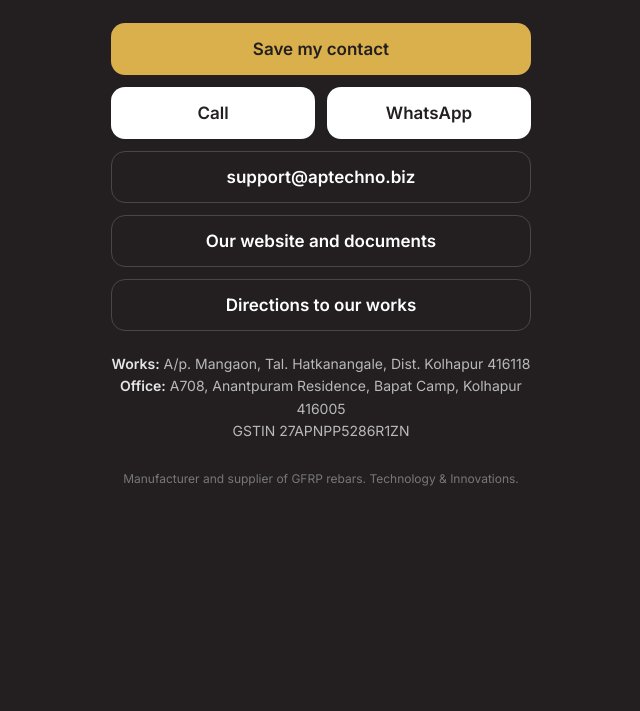
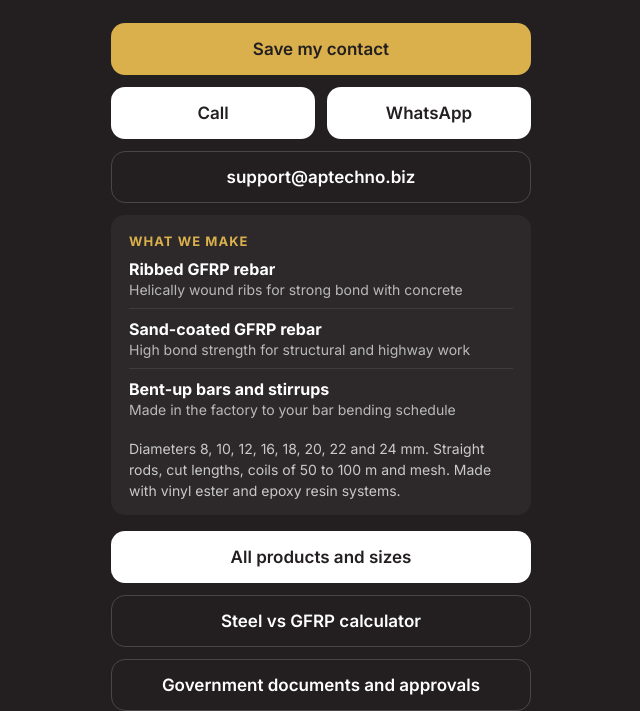
Before and after one commit to amol1981ap/A-P-Technologies, a plain HTML site: page website/card.html in a window 1280 px wide. Shown: the part 250-961 px from the top of the page, without its empty margins (319-959 px from the left). Before the commit the page ends 800 px from the top, so only its background shows below. Drawn offline with Linux system fonts and the light colour scheme.

Commit message:
Business card QR now opens the digital card with products, documents, quote and save-contact
Co-Authored-By: Claude Sonnet 5.5 <noreply@anthropic.com>
Claude-Session: https://claude.ai/code/session_0126pG2EeEQ971RrUsjCrapp

```diff
--- a/website/card.html
+++ b/website/card.html
@@ -28,6 +28,14 @@
   .row .btn{margin:0}
   .info{margin:22px 0 0;color:#b9b9b9;font-size:14px;line-height:1.6}
   .info strong{color:#e6e6e6;font-weight:600}
+  .prod{margin:6px 0 16px;text-align:left;background:#2d292a;border-radius:14px;padding:18px 18px 14px}
+  .prod h2{margin:0 0 10px;font-size:13px;letter-spacing:.08em;text-transform:uppercase;color:#D9B04B}
+  .prod ul{list-style:none;margin:0;padding:0}
+  .prod li{padding:10px 0;border-top:1px solid #403b3c}
+  .prod li:first-child{border-top:0;padding-top:0}
+  .prod li strong{display:block;font-size:16px}
+  .prod li span{display:block;color:#b9b9b9;font-size:14px;margin-top:2px}
+  .sizes{margin:10px 0 0;color:#c9c9c9;font-size:14px;line-height:1.5}
   .foot{margin-top:28px;color:#777;font-size:12px}
 </style>
 </head>
@@ -44,7 +52,19 @@
     <a class="btn" href="https://wa.me/918180821364?text=Hello%20Amol%2C%20I%20saw%20your%20card.">WhatsApp</a>
   </div>
   <a class="btn ghost" href="mailto:support@aptechno.biz">support@aptechno.biz</a>
-  <a class="btn ghost" href="index.html?utm_source=qr&amp;utm_campaign=card">Our website and documents</a>
+  <section class="prod">
+    <h2>What we make</h2>
+    <ul>
+      <li><strong>Ribbed GFRP rebar</strong><span>Helically wound ribs for strong bond with concrete</span></li>
+      <li><strong>Sand-coated GFRP rebar</strong><span>High bond strength for structural and highway work</span></li>
+      <li><strong>Bent-up bars and stirrups</strong><span>Made in the factory to your bar bending schedule</span></li>
+    </ul>
+    <p class="sizes">Diameters 8, 10, 12, 16, 18, 20, 22 and 24 mm. Straight rods, cut lengths, coils of 50 to 100 m and mesh. Made with vinyl ester and epoxy resin systems.</p>
+  </section>
+  <a class="btn" href="index.html?utm_source=qr&amp;utm_campaign=card#products">All products and sizes</a>
+  <a class="btn ghost" href="index.html?utm_source=qr&amp;utm_campaign=card#calculator">Steel vs GFRP calculator</a>
+  <a class="btn ghost" href="index.html?utm_source=qr&amp;utm_campaign=card#documents">Government documents and approvals</a>
+  <a class="btn gold" href="index.html?utm_source=qr&amp;utm_campaign=card#enquiry">Get a quote</a>
   <a class="btn ghost" href="https://www.google.com/maps/search/?api=1&amp;query=A%2Fp.+Mangaon%2C+Hatkanangale%2C+Kolhapur+416118">Directions to our works</a>
 
   <p class="info"><strong>Works:</strong> A/p. Mangaon, Tal. Hatkanangale, Dist. Kolhapur 416118<br>
```
Also changed, not shown: docs/business-card/card-front-person.png, docs/business-card/preview-front.png, 1 other file.
